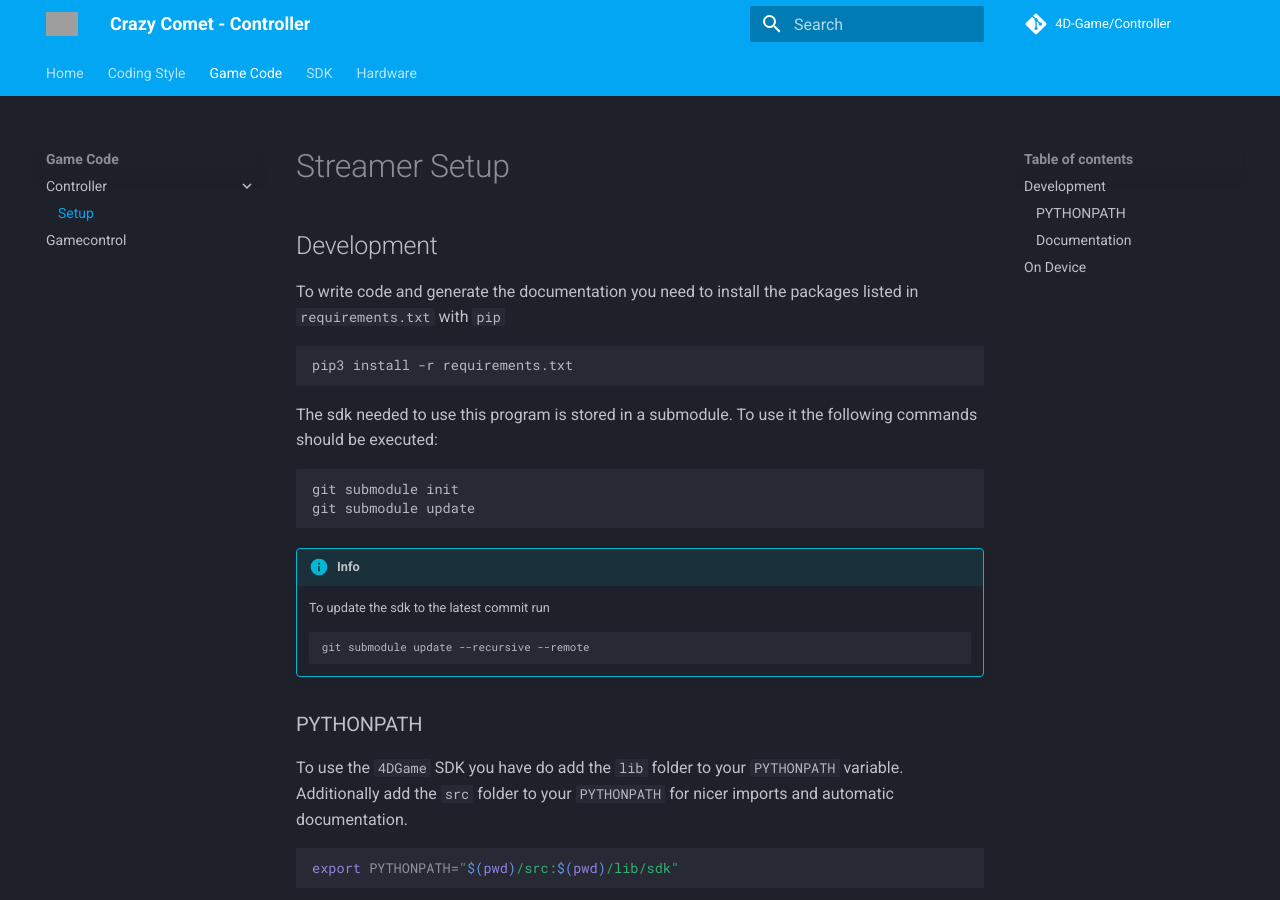
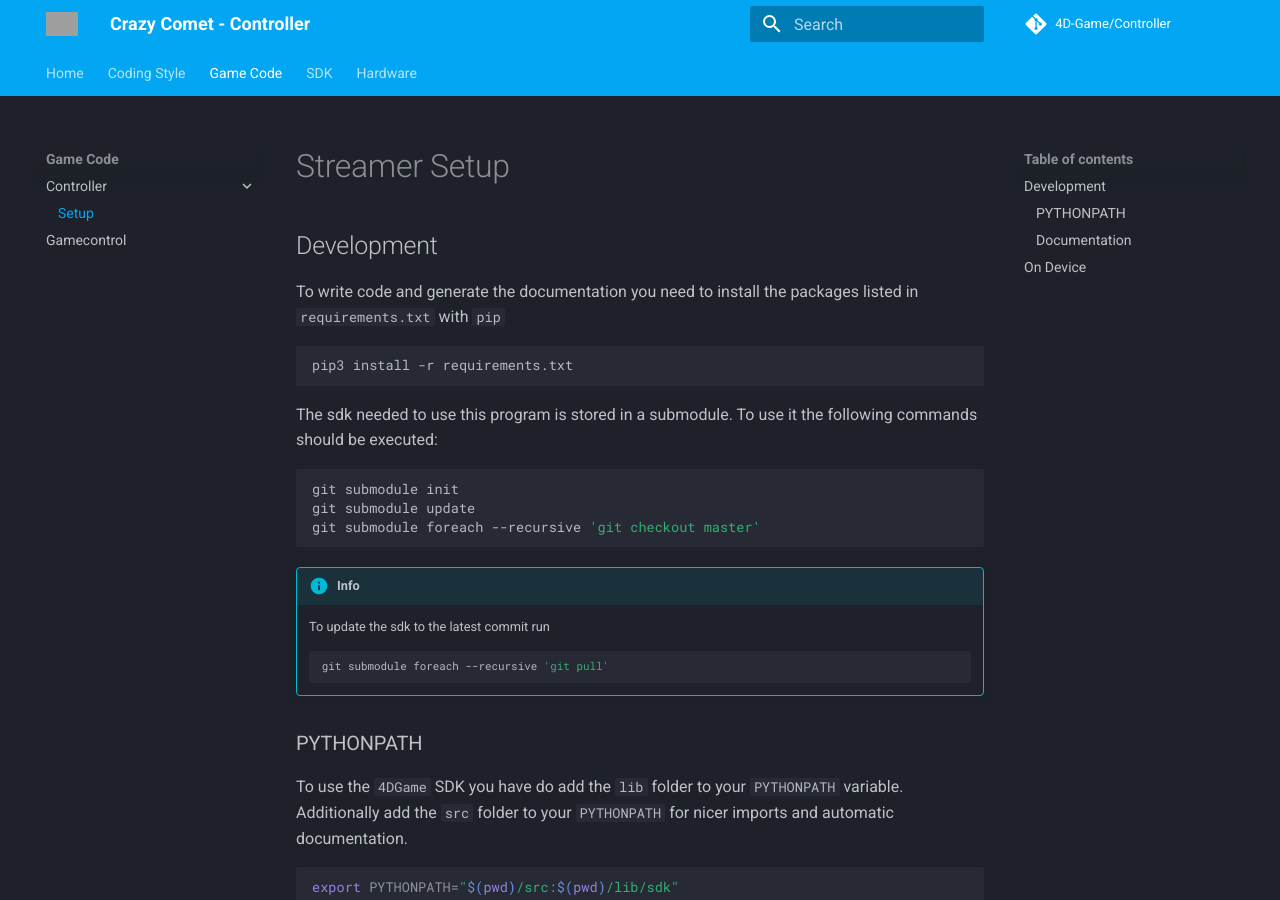
Before and after one commit to 4D-Game/CrazyComet, an MkDocs documentation site: the page built from docs/index.md, in a window 1280 px wide and 900 px high. Built offline with MkDocs 1.6.1 and Material for MkDocs 9.7.7, drawn with Linux system fonts in a browser that asks for light colours; comment, search, counter and statistics services are not loaded; grey boxes are pictures that could not be loaded.

Commit message:
FIX setup guide for submodule

````diff
--- a/docs/index.md
+++ b/docs/index.md
@@ -13,13 +13,14 @@ The sdk needed to use this program is stored in a submodule. To use it the follo
 ```bash
 git submodule init
 git submodule update
+git submodule foreach --recursive 'git checkout master'
 ```
 
 !!! INFO
     To update the sdk to the latest commit run
 
     ```bash
-    git submodule update --recursive --remote
+    git submodule foreach --recursive 'git pull'
     ```
 
 ### PYTHONPATH
````
